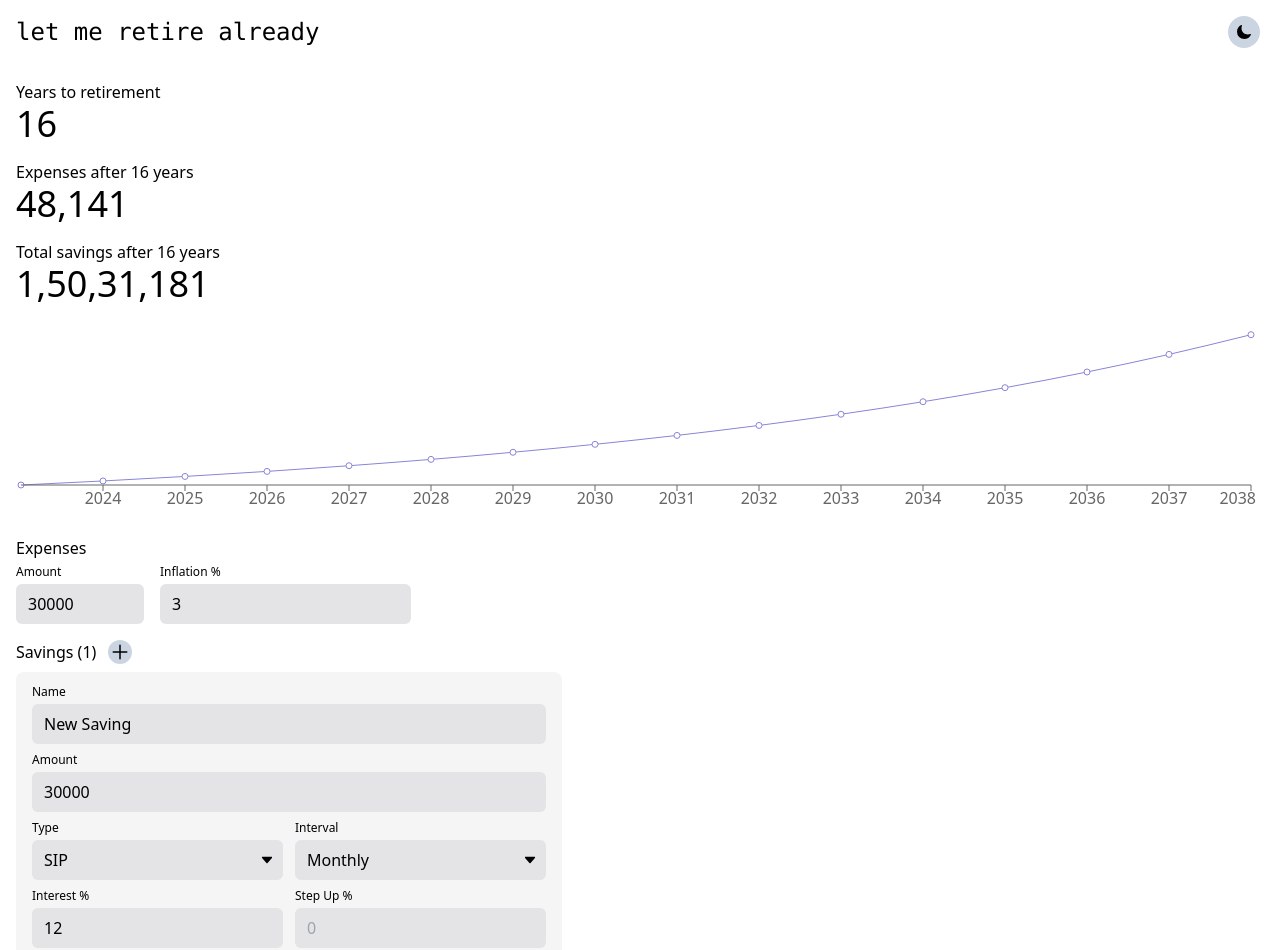
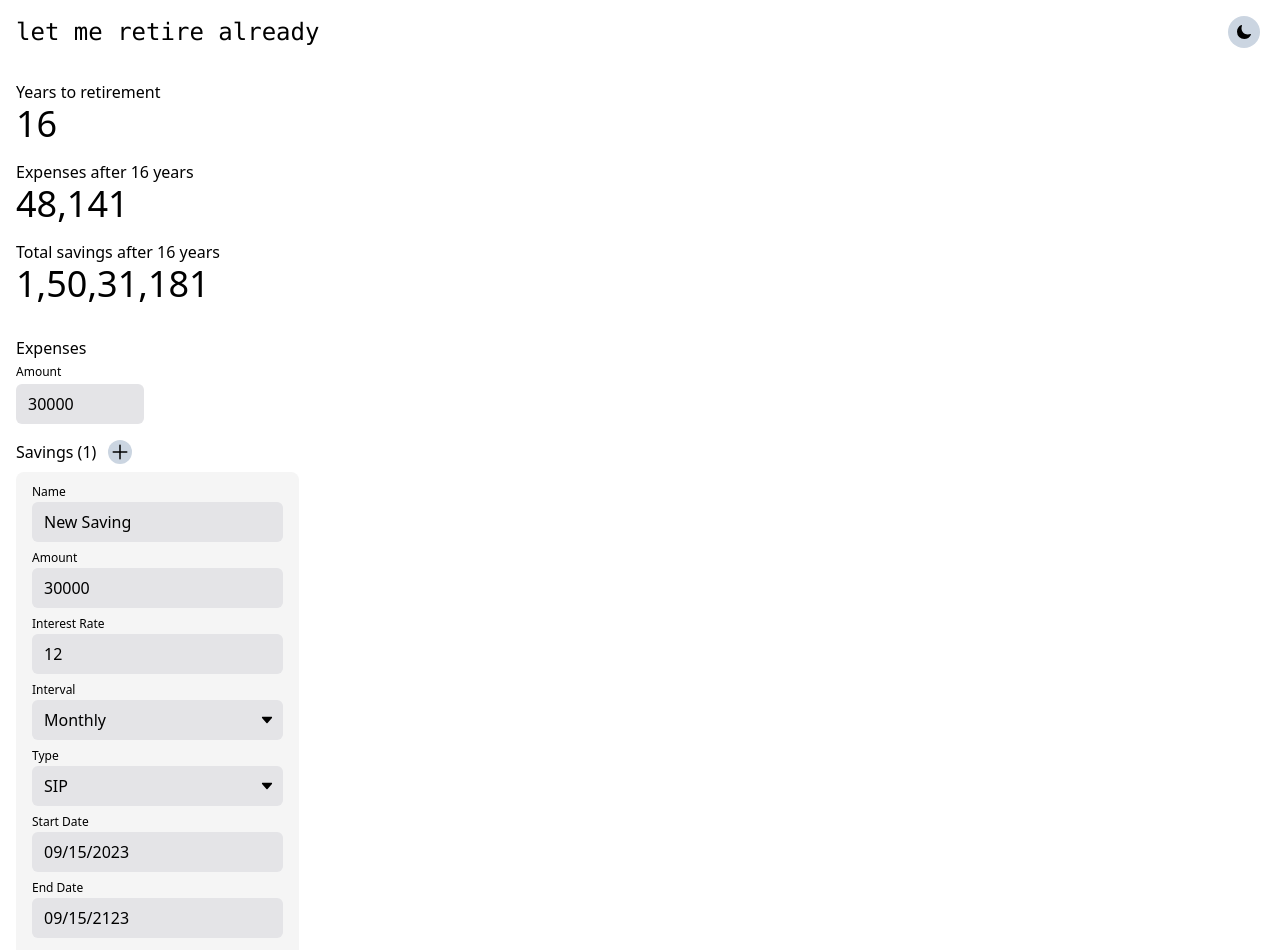
Before and after one commit to mehfil-tech/letmeretirealready, a Next.js app: page / in a window 1280 px wide. Shown: the top 950 px of the page. Built offline with nearby package versions, Linux system fonts and the light colour scheme.

Commit message:
fix: saving ui

```diff
--- a/components/Expenses.tsx
+++ b/components/Expenses.tsx
@@ -21,18 +21,6 @@ function Expenses() {
             }}
           />
         </div>
-        <div>
-          <div className="text-xs mb-1 mt-1">Inflation %</div>
-          <input
-            className={BOX_STYLE}
-            placeholder="3"
-            type="numeric"
-            value={inflation}
-            onChange={(e) => {
-              setInflation(Number(e?.target?.value));
-            }}
-          />
-        </div>
       </div>
     </section>
   );
--- a/components/Info.tsx
+++ b/components/Info.tsx
@@ -38,13 +38,13 @@ function UserInfo() {
           {new Intl.NumberFormat("en-IN").format(currentValue)}
         </div>
       </div>
-      <div className="flex">
+      {/* <div className="flex">
         <LineChart width={chartWidth} height={chartHeight} data={chartData}>
           <Line type="monotone" dataKey="value" stroke="#8884d8" />
           <XAxis dataKey="year" />
           <Tooltip />
         </LineChart>
-      </div>
+      </div> */}
     </section>
   );
 }
--- a/components/RemoveSaving.tsx
+++ b/components/RemoveSaving.tsx
@@ -6,7 +6,7 @@ function RemoveSaving({ saving }: { saving: Saving }) {
   const { savings, setSavings } = useUserStore();
   return (
     <button
-      className={`mt-3.5 w-full flex justify-center p-2 h-10 rounded-md hover:scale-105 active:scale-100 duration-200 bg-slate-300 dark:bg-slate-700 text-xl text-red-500`}
+      className={`mt-3.5 w-full flex justify-center p-2 h-10 rounded-md hover:scale-105 active:scale-100 duration-200 bg-red-500 text-xl text-white`}
       onClick={() => {
         setSavings(savings.filter((s) => s.id !== saving.id));
         console.log("removed ", JSON.stringify(saving));
--- a/components/Savings.tsx
+++ b/components/Savings.tsx
@@ -14,7 +14,7 @@ function Savings() {
         <div className="mb-2 ml-4 flex gap-3">
           Savings ({savings.length}) <AddSaving />
         </div>
-        <div className="overflow-scroll scroll-container">
+        <div className="overflow-auto">
           <div className="flex space-x-4 ml-4">
             {savings.map((saving, index) => {
               return (
--- a/components/UserSaving.tsx
+++ b/components/UserSaving.tsx
@@ -26,7 +26,7 @@ function Saving({
     <div className="flex flex-col bg-neutral-100 dark:bg-gray-900 mb-4 p-4 pt-3 rounded-lg">
       <div className="flex gap-3 w-full">
         <div className="w-full">
-          <div className="text-xs mb-1">Name</div>
+          <div className="text-xs mb-0.5">Name</div>
           <div className="flex gap-3">
             <input
               className={`${BOX_STYLE} w-full`}
@@ -42,7 +42,7 @@ function Saving({
       </div>
       <div className="flex gap-3 mt-2 ">
         <div className="flex-col w-full">
-          <div className="text-xs mb-1">Amount</div>
+          <div className="text-xs mb-0.5">Amount</div>
           <input
             className={`${BOX_STYLE} w-full`}
             placeholder="1000"
@@ -54,9 +54,47 @@ function Saving({
           />
         </div>
       </div>
-      <div className="flex gap-3 mt-2">
+
+      <div className="">
+        <div className="text-xs mb-0.5 mt-2">Interest Rate</div>
+        <input
+          placeholder="12%"
+          className={`${BOX_STYLE}`}
+          value={saving?.interestRate}
+          onChange={(e) => {
+            setSaving({
+              ...saving,
+              interestRate: Number(e?.target?.value),
+            });
+          }}
+          type="numeric"
+        />
+      </div>
+
       <div className="flex-col flex-1">
-          <div className="text-xs mb-1">Type</div>
+        <div className="text-xs mb-0.5 mt-2">Interval</div>
+        <div className="relative">
+          <select
+            className={`${BOX_STYLE} appearance-none  w-full`}
+            value={saving?.frequency}
+            onChange={(e) => {
+              setSaving({
+                ...saving,
+                frequency: e?.target?.value as Frequency,
+              });
+            }}
+          >
+            {Object.keys(Frequency).map((type) => (
+              <option key={type} value={type}>
+                {type}
+              </option>
+            ))}
+          </select>
+          <div className="pointer-events-none absolute inset-y-0 right-0 flex items-center px-2">
+            <IoCaretDown />
+          </div>
+        </div>
+        <div className="text-xs mb-0.5 mt-2">Type</div>
         <div className="relative">
           <select
             className={`${BOX_STYLE} appearance-none w-full`}
@@ -79,68 +117,9 @@ function Saving({
           </div>
         </div>
       </div>
-        <div className="flex-col flex-1">
-          <div className="text-xs mb-1">Interval</div>
-          <div className="relative">
-            <select
-              className={`${BOX_STYLE} appearance-none  w-full`}
-              value={saving?.frequency}
-              onChange={(e) => {
-                setSaving({
-                  ...saving,
-                  frequency: e?.target?.value as Frequency,
-                });
-              }}
-            >
-              {Object.keys(Frequency).map((type) => (
-                <option key={type} value={type}>
-                  {type}
-                </option>
-              ))}
-            </select>
-            <div className="pointer-events-none absolute inset-y-0 right-0 flex items-center px-2">
-              <IoCaretDown />
-            </div>
-          </div>
-        </div>
-      </div>
 
-      <div className="flex gap-3">
-        <div className="">
-          <div className="text-xs mb-1 mt-2">Interest %</div>
-          <input
-            placeholder="12%"
-            className={`${BOX_STYLE}`}
-            value={saving?.interestRate}
-            onChange={(e) => {
-              setSaving({
-                ...saving,
-                interestRate: Number(e?.target?.value),
-              });
-            }}
-            type="numeric"
-          />
-        </div>
-        <div className="">
-          <div className="text-xs mb-1 mt-2">Step Up %</div>
-          <input
-            placeholder="0"
-            className={`${BOX_STYLE}`}
-            value={saving?.stepUpPercentage}
-            onChange={(e) => {
-              setSaving({
-                ...saving,
-                stepUpPercentage: Number(e?.target?.value),
-              });
-            }}
-            type="numeric"
-          />
-        </div>
-      </div>
-
-      <div className="flex gap-3">
       <div className="flex-1">
-          <div className="text-xs mb-1 mt-2">Start Date</div>
+        <div className="text-xs mb-0.5 mt-2">Start Date</div>
         <DatePicker
           className={`${BOX_STYLE}`}
           selected={saving.startDate}
@@ -153,7 +132,7 @@ function Saving({
         />
       </div>
       <div className="flex-1">
-          <div className="text-xs mb-1 mt-2">End Date</div>
+        <div className="text-xs mb-0.5 mt-2">End Date</div>
         <DatePicker
           className={`${BOX_STYLE}`}
           selected={saving.endDate}
@@ -165,7 +144,6 @@ function Saving({
           }
         />
       </div>
-      </div>
 
       <div className="flex">
         <RemoveSaving saving={saving} />
```
Lines whose indentation alone changed are shown as unchanged.
